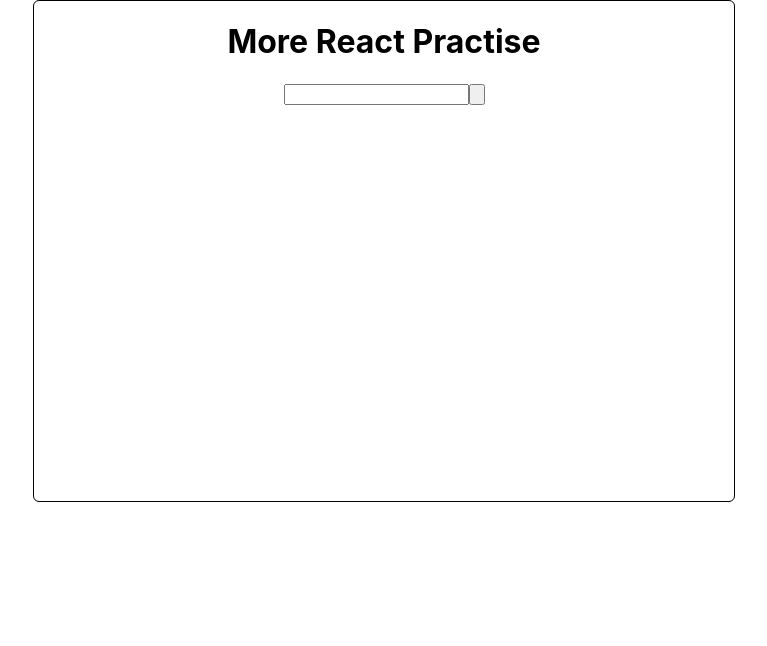
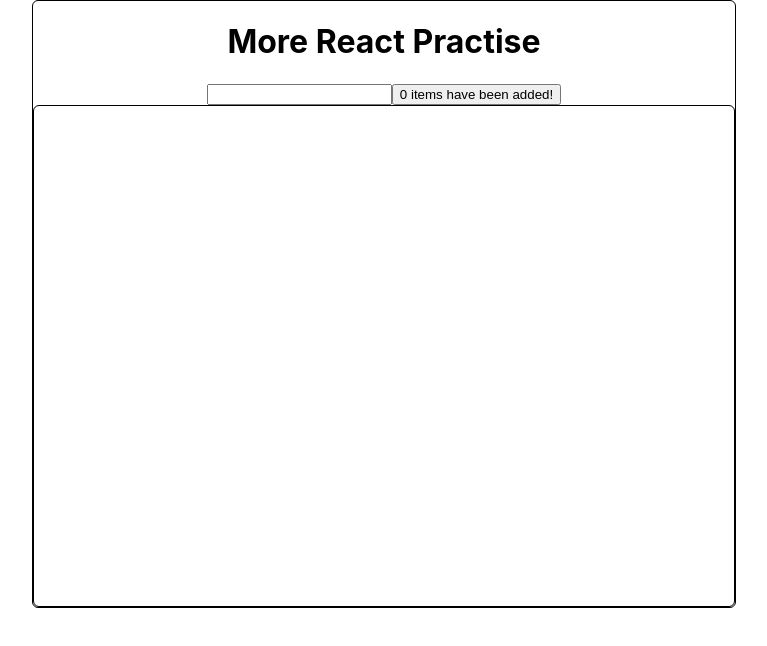
Before and after one commit to klhaug/reactpractise2, a React (Create React App) app: page / in a window 1280 px wide. Shown: the top 646 px of the page, without its empty margins (256-1023 px from the left). Built offline with nearby package versions, Linux system fonts and the light colour scheme.

Commit message:
practising more state management

```diff
--- a/src/App.js
+++ b/src/App.js
@@ -1,25 +1,48 @@
 import React from "react";
 import "./App.css"
 import { useState } from "react";
+
+function MyInputBox ({count, handleClick, handleInputChange}) {
+  return(
+    <div>
+      <input id="input" type="search" onChange={handleInputChange}/>
+      <button onClick={handleClick}>{count} items have been added!</button>
+    </div>
+  )
+}
+
+
+function ToDoList ({items}) {
+  return (
+    <div className="todo-container">
+      <ol>
+        {items.map((element, index) => (<li key={index} >{element}</li>))}
+      </ol>
+    </div>
+  )
+}
 
 export default function App () {
 const [count, setCount] = useState(0);
 const [item, setItem] = useState([]);
 const [search, setSearch] =useState('');
 
-function MyInputBox () {
-  return(
-    <div>
-      <input type="text"/>
-      <input type="button"/>
-    </div>
-  )
+function handleClick() {
+  setCount(count + 1)
+  setItem((item) => [...item, search])
 }
+
+function handleInputChange(event){
+  setSearch(event.target.value)
+}
+
+
 
   return (
     <div className="todo-container">
       <h1>More React Practise</h1>
-      <MyInputBox />
+      <MyInputBox count={count} handleClick={handleClick} handleInputChange={handleInputChange} />
+      <ToDoList items ={item}/>
     </div>
   )
 }
```
